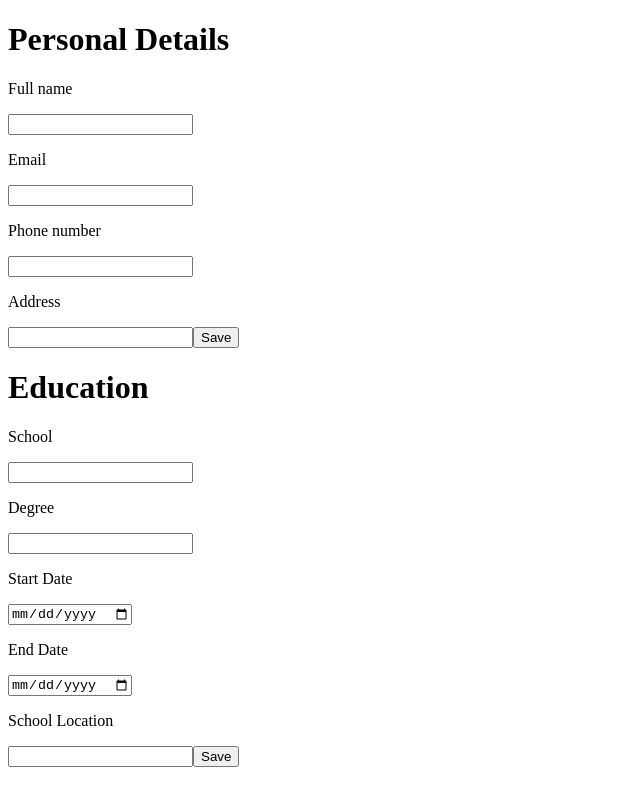
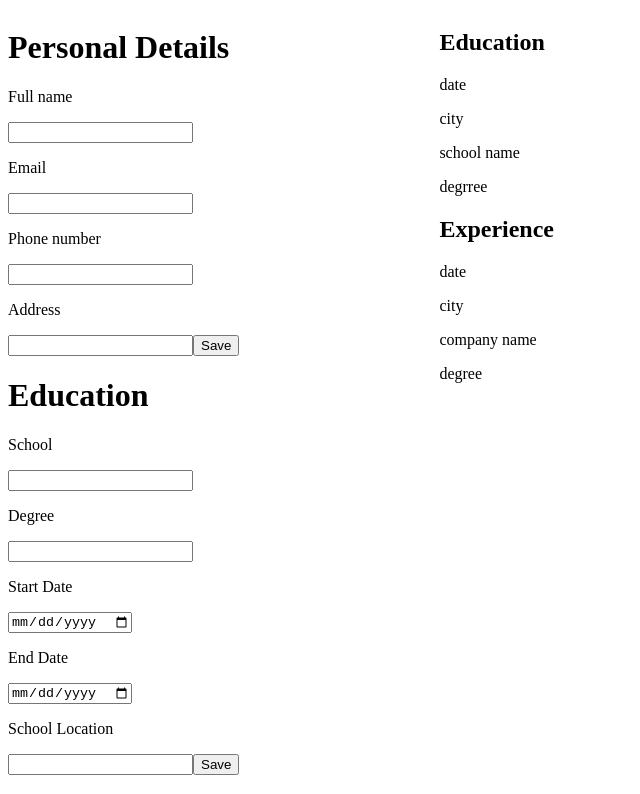
Before and after one commit to Wisey64/CV-Generator, a React (Vite) app in the folder cv-app/: page / in a window 1280 px wide. Shown: the top 794 px of the page, without its empty margins (0-640 px from the left). Built offline with nearby package versions, Linux system fonts and the light colour scheme.

Commit message:
feat and refactor: add dynamic change of name , refactor the setname and handlnamechange to setdata and handlechange which handels all the data changes

```diff
--- a/cv-app/src/App.css
+++ b/cv-app/src/App.css
@@ -0,0 +1,4 @@
+.appcontainer{
+    display: flex;
+    gap: 200px;
+}
--- a/cv-app/src/App.jsx
+++ b/cv-app/src/App.jsx
@@ -3,13 +3,34 @@ import './App.css'
 import PersonalDetails from './components/PersonalDetails'
 import Education from './components/Education'
 import Experience from './components/Experience'
+import Cv from './components/cv'
 
 function App() {
+
+  const [data,setData]=useState({name:"",email:"",phone:[],address:""  })
+
+  function handleChange(event){
+   let value=event.target.value
+   let iname= event.target.name
+   const newdata={...data,[iname]:value}
+   setData(newdata)
+
+  }
   return (
-  <div>
-    <PersonalDetails/>
+  <div className='appcontainer'>
+    <div className='leftcontainer'>
+      <PersonalDetails
+      data={data}
+      handleChange={handleChange}
+          />
     <Education></Education>
     <Experience></Experience>
+    </div>
+    <div className="rightcontainer">
+      <Cv data={data}></Cv>
+
+    </div>
+
 
   </div>
   )
--- a/cv-app/src/components/PersonalDetails.jsx
+++ b/cv-app/src/components/PersonalDetails.jsx
@@ -1,18 +1,19 @@
 import React from "react";
 import { useState } from "react";
+import App from "../App";
 
-function PersonalDetails(){
+function PersonalDetails({data, handleChange}){
     return (<>
     <form>
         <h1>Personal Details</h1>
         <p>Full name</p>
-        <input type="text" />
+        <input type="text" name="name" value={data.name}  onChange={handleChange}/>
         <p>Email</p>
-        <input type="email" />
+        <input type="email" name="email" value={data.email} onChange={handleChange} />
         <p>Phone number</p>
-        <input type="telephone" />
+        <input type="tel" name="phone" value={data.phone} onChange={handleChange} />
         <p>Address</p>
-        <input type="text" />
+        <input type="text" name="address" value={data.address} onChange={handleChange} />
         <button>Save</button>
     </form>
     </>)
--- a/cv-app/src/components/cv.jsx
+++ b/cv-app/src/components/cv.jsx
@@ -2,16 +2,16 @@ import React from "react";
 import { useState } from "react";
 
 
-function Cv(){
+function Cv({data}){
     return (<>
     <div>
         <div>
             <div>
-                <h1>name</h1>
+                <h1>{data.name}</h1>
             </div>
-            <p>email</p>
-            <p>phone</p>
-            <p>Location</p>
+            <p>{data.email}</p>
+            <p>{data.phone}</p>
+            <p>{data.address}</p>
         </div>
         <div>
             <div>
```
